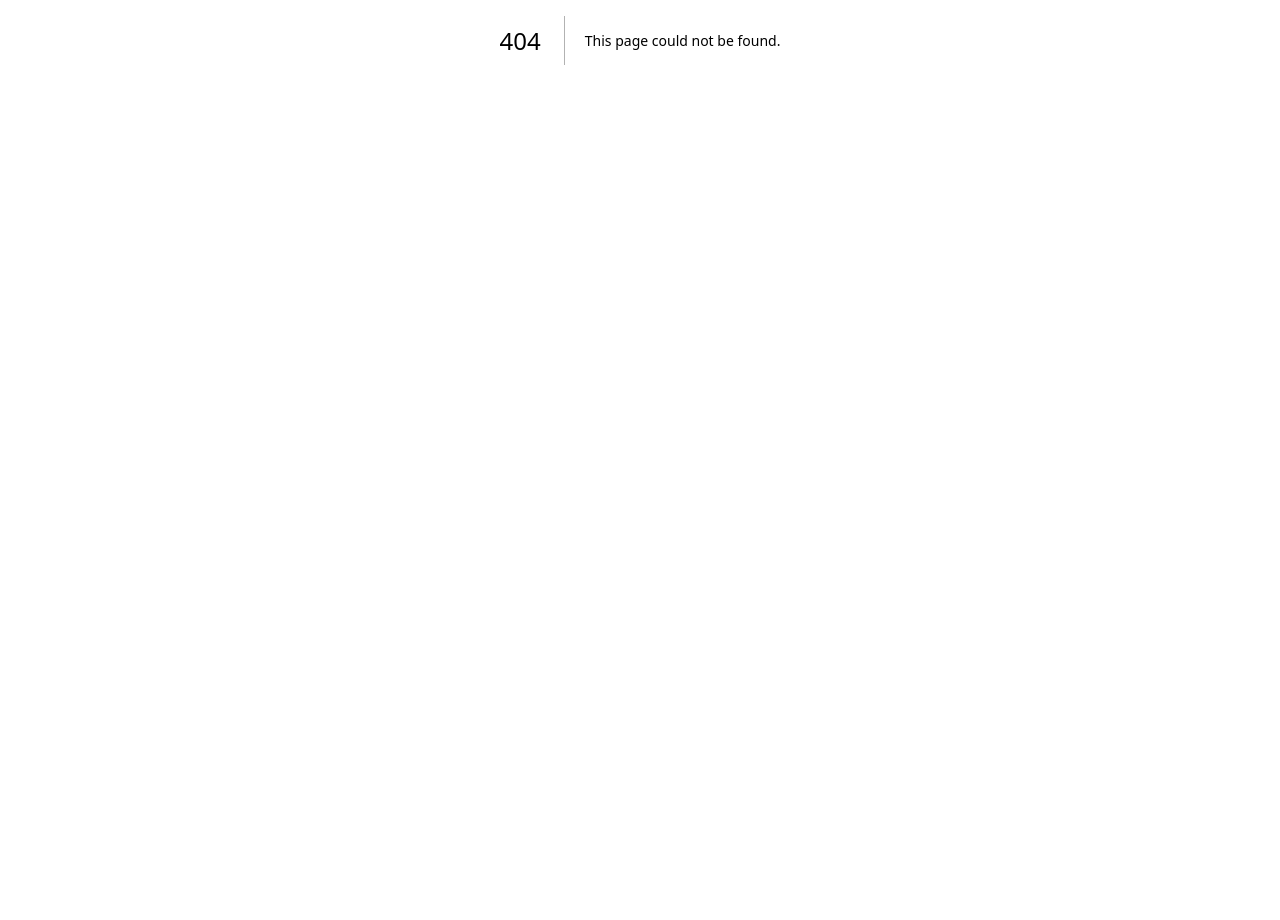
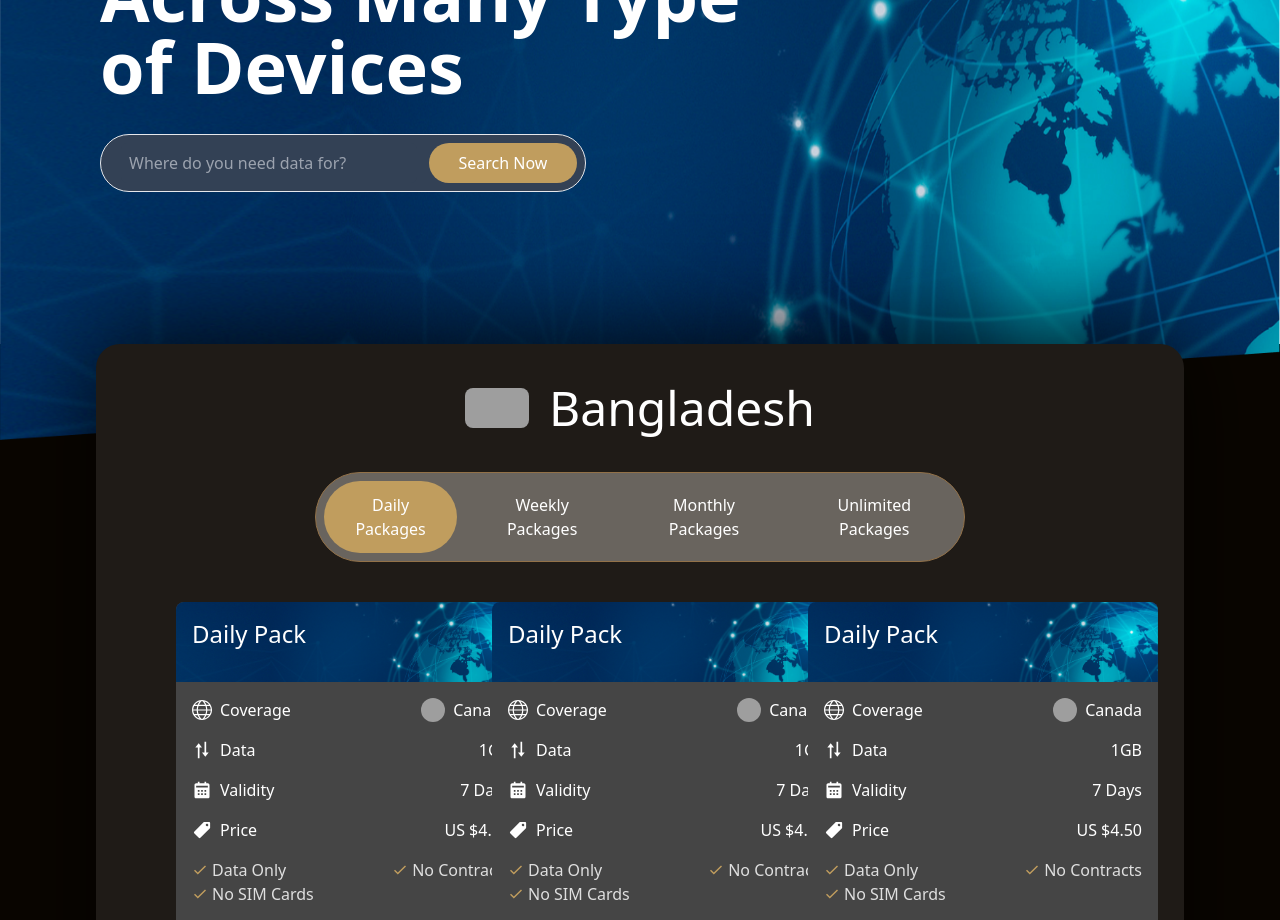
Before and after one commit to webdesignstall/esim-spain-frontend-v2, a Next.js app: page /packages/Bangladesh in a window 1280 px wide. Before the commit this address had no page. Shown: the part 360-1280 px from the top of the page. Before the commit the page ends 800 px from the top, so only its background shows below. Built offline with nearby package versions, Linux system fonts and the light colour scheme; grey boxes are pictures that could not be loaded.

Commit message:
Packages page design done

```diff
--- a/src/components/cards/CountryCard.jsx
+++ b/src/components/cards/CountryCard.jsx
@@ -1,6 +1,8 @@
+import Link from "next/link";
 import { FaChevronRight } from "react-icons/fa";
 
 const CountryCard = () => {
+  const country = "Bangladesh";
   return (
     <div className="bg-[#343230] lg:h-[218px] h-[170px] lg:pt-0 pt-10 rounded-xl group hover:border-[1px] hover:border-[#8E8E8E] border-[1px] border-[#343230] flex flex-col items-center justify-center px-2 lg:py-7 text-center mb-16 relative">
       <div className="absolute lg:-top-28 -top-20 left-0 w-full h-full flex items-center justify-center">
@@ -14,9 +16,11 @@ const CountryCard = () => {
         <h4 className="lg:text-2xl text-white mb-1">Bangladesh</h4>
         <h6 className="lg:text-xl text-[#FFFFFF]">Starts at $3.5</h6>
       </div>
-      <button className="bg-[#FFFFFF69] group-hover:bg-white p-2 rounded-full">
-        <FaChevronRight />
-      </button>
+      <Link href={`/packages/${country}`}>
+        <button className="bg-[#FFFFFF69] group-hover:bg-white p-2 rounded-full">
+          <FaChevronRight />
+        </button>
+      </Link>
     </div>
   );
 };
--- /dev/null
+++ b/src/components/cards/PackageCard.jsx
@@ -0,0 +1,93 @@
+import { TfiWorld } from "react-icons/tfi";
+import bannerBgImage from "../../assets/images/bannerBgImage.png";
+import { BiTransfer } from "react-icons/bi";
+import { BiSolidCalendar } from "react-icons/bi";
+import { IoIosPricetag } from "react-icons/io";
+import { IoMdCheckmark } from "react-icons/io";
+import Image from "next/image";
+
+const PackageCard = ({ packageType, fixedWidth }) => {
+  return (
+    <div
+      className={`text-white w-[350px]
+      } border-slate-500 rounded-lg bg-[#454545]`}
+    >
+      <div className="overflow-hidden h-[80px] relative">
+        <h4 className="absolute z-50 p-4 text-2xl font-medium">
+          {packageType} Pack
+        </h4>
+        <Image
+          src={bannerBgImage}
+          alt="package card banner image"
+          layout="fill"
+          className="rounded-t-lg"
+          objectFit="cover"
+        />
+      </div>
+      <div
+        className={`p-4 ${
+          fixedWidth ? `w-[${fixedWidth}]` : "w-full"
+        }  flex flex-col gap-4`}
+      >
+        <div className="flex items-center justify-between">
+          <div className="flex items-center gap-2">
+            <TfiWorld className="text-xl" />
+            <span>Coverage</span>
+          </div>
+          <div className="flex items-center gap-2 font-medium">
+            <img
+              className="w-6 h-6 rounded-full"
+              src="https://i.ibb.co/5WNh9wm/bd-Country-Flag.png"
+              alt="country flag"
+            />
+            <span>Canada</span>
+          </div>
+        </div>
+
+        <div className="flex items-center justify-between">
+          <div className="flex items-center gap-2">
+            <BiTransfer className="rotate-90 text-xl" />
+            <span>Data</span>
+          </div>
+          <div className="flex items-center gap-2 font-medium">
+            <span>1GB</span>
+          </div>
+        </div>
+
+        <div className="flex items-center justify-between">
+          <div className="flex items-center gap-2">
+            <BiSolidCalendar className="text-xl" />
+            <span>Validity</span>
+          </div>
+          <div className="font-medium">
+            <span>7 Days</span>
+          </div>
+        </div>
+
+        <div className="flex items-center justify-between">
+          <div className="flex items-center gap-2">
+            <IoIosPricetag className="text-xl" />
+            <span>Price</span>
+          </div>
+          <div className="font-medium">
+            <span>US $4.50</span>
+          </div>
+        </div>
+
+        <div className="flex items-center flex-wrap justify-between">
+          {["Data Only", "No Contracts", "No SIM Cards"].map((item) => (
+            <div className="flex items-center gap-1">
+              <IoMdCheckmark className="text-[#C09D5E] font-bold" />
+              <span className="text-[#DFDFDF]">{item}</span>
+            </div>
+          ))}
+        </div>
+        <div>
+          <button className="border-2 w-full rounded-full py-2">Buy Now</button>
+        </div>
+      </div>
+    </div>
+  );
+};
+
+export default PackageCard;
--- a/src/components/cards/TestimonialSliderCard.jsx
+++ b/src/components/cards/TestimonialSliderCard.jsx
@@ -7,7 +7,7 @@ import testimonialData from "@/constants/testimonialData";
 const TestimonialSliderCard = () => {
   const settings = {
     dots: true,
-    arrows: false, // Remove arrow navigation
+    arrows: false,
     infinite: true,
     speed: 500,
     slidesToShow: 2,
--- /dev/null
+++ b/src/components/layouts/PackageLayout.jsx
@@ -0,0 +1,28 @@
+import Image from "next/image";
+import Banner from "../home/Banner";
+import Footer from "../shared/Footer";
+import Navbar from "../shared/Navbar";
+import bannerBgImage from "../../assets/images/bannerBgImage.png";
+
+const PackageLayout = ({ children }) => {
+  return (
+    <div className="max-w-[1920px] w-full mx-auto">
+      <div className="relative lg:h-[800px] h-[400px]">
+        <div className="absolute top-0 left-0 right-0 lg:px-20">
+          <Navbar />
+          <Banner />
+        </div>
+        <Image
+          alt="background image"
+          src={bannerBgImage}
+          className="w-full lg:h-[800px] h-[600px]"
+        />
+      </div>
+
+      <main>{children}</main>
+      <Footer />
+    </div>
+  );
+};
+
+export default PackageLayout;
--- /dev/null
+++ b/src/components/packages/PackageFilterable.jsx
@@ -0,0 +1,66 @@
+import { useCallback, useState } from "react";
+import { FaAngleDown } from "react-icons/fa6";
+
+const packages = ["Daily", "Weekly", "Monthly", "Unlimited"];
+
+const PackageFilterable = ({ setPackageType }) => {
+  const [selectedPackage, setSelectedPackage] = useState("Daily");
+  const [dropDown, setDropDown] = useState(false);
+
+  const handleSelectPackage = useCallback((pkg) => {
+    setSelectedPackage(() => pkg);
+    setPackageType(() => pkg);
+  }, []);
+
+  const handleDropDownPackage = useCallback((pkg) => {
+    setSelectedPackage(() => pkg);
+    setPackageType(() => pkg);
+    setDropDown(() => false);
+  }, []);
+
+  return (
+    <>
+      <div className="lg:block hidden">
+        <div className="text-white text-base font-medium flex justify-between gap-3 bg-[#69645E] border border-[#927148] rounded-full p-2">
+          {packages.map((pkg) => (
+            <button
+              className={`px-5 py-3 rounded-full ${
+                selectedPackage === pkg && "bg-[#C09D5E]"
+              }`}
+              onClick={() => handleSelectPackage(pkg)}
+            >
+              {pkg} Packages
+            </button>
+          ))}
+        </div>
+      </div>
+      <div className="lg:hidden block relative">
+        <div className="text-white text-base  flex justify-between gap-3 bg-[#69645E] border border-[#927148] rounded-full p-1">
+          <button
+            onClick={() => setDropDown((prev) => !prev)}
+            className="bg-[#C09D5E] w-full flex items-center justify-between px-3 py-2 rounded-full"
+          >
+            <span> {selectedPackage} Packages</span>
+            <span>
+              <FaAngleDown className={`${dropDown && "rotate-180"}`} />
+            </span>
+          </button>
+        </div>
+        {dropDown && (
+          <div className="bg-white shadow-lg w-full overflow-hidden z-50 flex flex-col gap-2 rounded-md p-2 top-14 absolute">
+            {packages.map((pkg) => (
+              <button
+                onClick={() => handleDropDownPackage(pkg)}
+                className="bg-[#C09D5E] p-2 w-full text-start rounded-md text-white"
+              >
+                {pkg} Packages
+              </button>
+            ))}
+          </div>
+        )}
+      </div>
+    </>
+  );
+};
+
+export default PackageFilterable;
--- /dev/null
+++ b/src/components/packages/index.jsx
@@ -0,0 +1,57 @@
+import React, { useState } from "react";
+import PackageFilterable from "./PackageFilterable";
+import PackageCard from "../cards/PackageCard";
+import Link from "next/link";
+
+const PackageList = ({ country }) => {
+  const [packageType, setPackageType] = useState("Daily");
+  return (
+    <div
+      style={{
+        zIndex: 1,
+        boxShadow: "0px -10px 100px 0px rgba(0, 0, 0, 0.8)",
+      }}
+      className="2xl:max-w-[70%] lg:max-w-[85%]  mx-auto xl:px-20 lg:py-10 p-5 bg-[#1F1B17] lg:-mt-24 mt-28 lg:rounded-3xl relative"
+    >
+      <div className="flex items-center lg:gap-5 gap-3 justify-center">
+        <img
+          className="lg:w-16 w-10 lg:h-10 h-8 rounded-lg"
+          src="https://i.ibb.co/5WNh9wm/bd-Country-Flag.png"
+          alt="country flag"
+        />
+        <h3 className="text-white lg:text-5xl text-3xl">{country}</h3>
+      </div>
+      <div className="md:w-[70%] w-full mx-auto my-10">
+        <PackageFilterable setPackageType={setPackageType} />
+      </div>
+      <div className="md:block hidden">
+        <div className="grid xl:grid-cols-3 md:grid-cols-2 grid-cols-1 gap-5 my-10 pb-10">
+          {Array.from({ length: 6 }).map((pkg) => (
+            <PackageCard packageType={packageType} />
+          ))}
+        </div>
+      </div>
+      <div className="md:hidden block overflow-hidden pb-10">
+        <div className="flex gap-5">
+          {Array.from({ length: 6 }).map((pkg) => (
+            <PackageCard packageType={packageType} fixedWidth="250px" />
+          ))}
+        </div>
+        <div>
+          <h3 className="text-white my-5 text-center">
+            Slider navigator will be added
+          </h3>
+        </div>
+      </div>
+      <div className="flex justify-center items-center">
+        <Link href={"/countries"}>
+          <button className="bg-[#C09D5E] rounded-full font-medium mb-10 -mt-5 px-6 py-3 flex gap-2 items-center text-white">
+            Explore More Packages
+          </button>
+        </Link>
+      </div>
+    </div>
+  );
+};
+
+export default PackageList;
--- /dev/null
+++ b/src/pages/packages/[country].jsx
@@ -0,0 +1,29 @@
+import { useRouter } from "next/router";
+import ChoosePirateSim from "@/components/home/ChoosePirateSim";
+import SimpleSteps from "@/components/home/SimpleSteps";
+import Testimonials from "@/components/home/Testimonials";
+import PackageLayout from "@/components/layouts/PackageLayout";
+import PackageList from "@/components/packages";
+
+const Packages = () => {
+  const {
+    query: { country },
+  } = useRouter();
+
+  return (
+    <div>
+      <div className="bg-[#0A0601]">
+        <PackageList country={country} />
+        <ChoosePirateSim />
+        <SimpleSteps />
+        <Testimonials />
+      </div>
+    </div>
+  );
+};
+
+export default Packages;
+
+Packages.getLayout = function getLayout(page) {
+  return <PackageLayout>{page}</PackageLayout>;
+};
```
Also changed, not shown: src/assets/images/packageCardBgImage.png (added).
